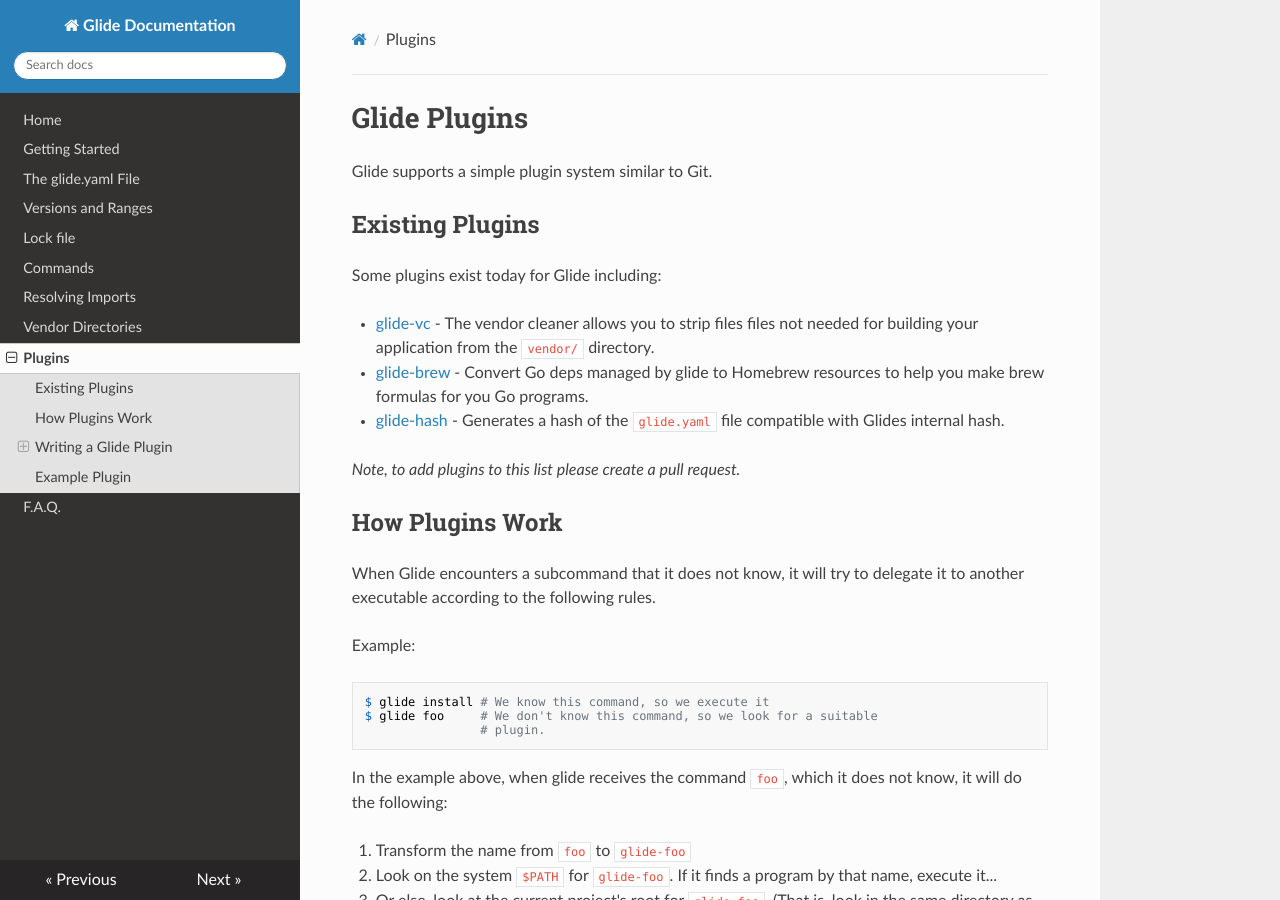
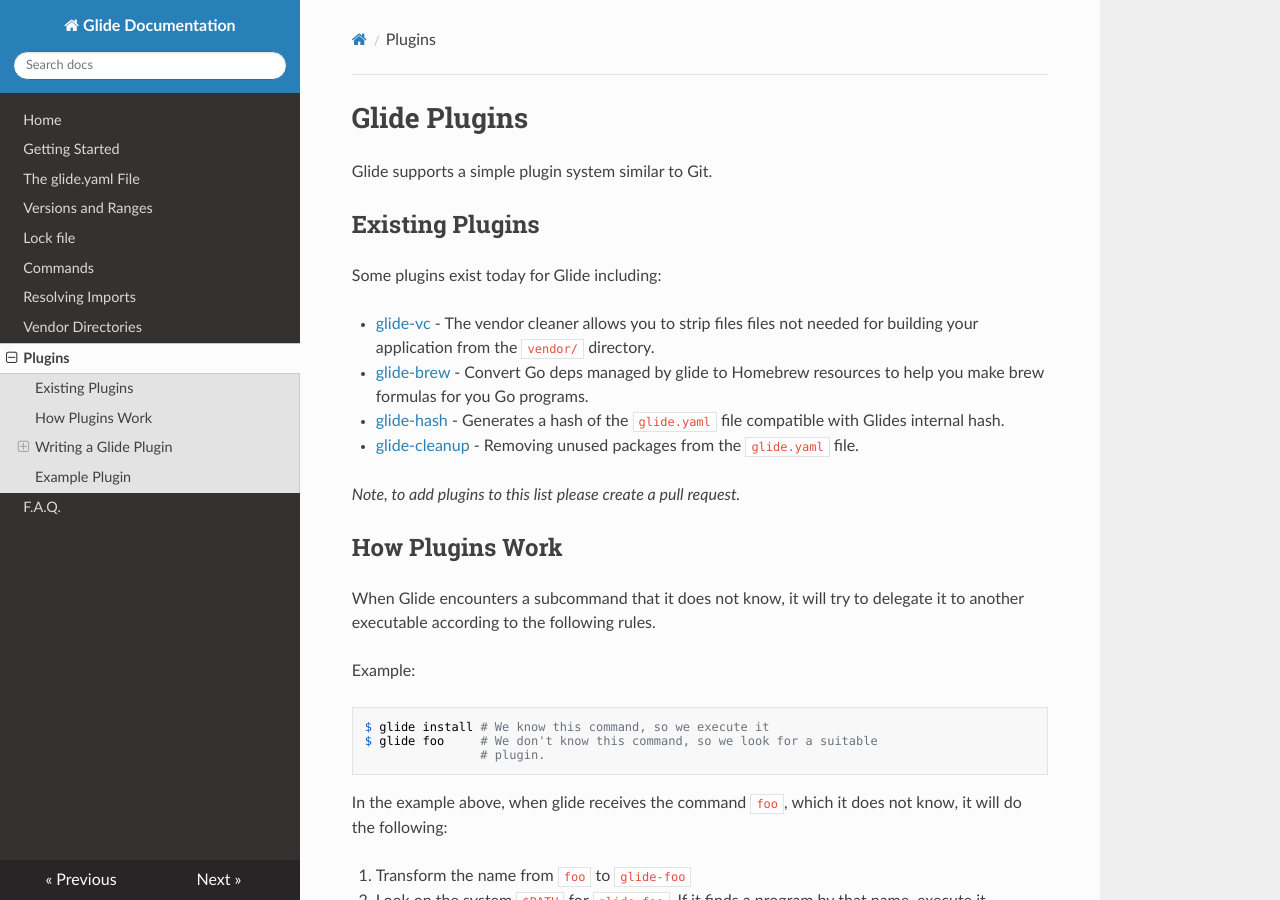
Before and after one commit to Masterminds/glide, an MkDocs documentation site: the page built from docs/plugins.md, in a window 1280 px wide and 900 px high. Built offline with MkDocs 1.6.1, drawn with Linux system fonts in a browser that asks for light colours; nearby versions of some CDN libraries; old or Windows-style settings are respelled for this version of MkDocs.

Commit message:
Add glide-cleanup plugin

```diff
--- a/docs/plugins.md
+++ b/docs/plugins.md
@@ -9,6 +9,7 @@ Some plugins exist today for Glide including:
 * [glide-vc](https://github.com/sgotti/glide-vc) - The vendor cleaner allows you to strip files files not needed for building your application from the `vendor/` directory.
 * [glide-brew](https://github.com/heewa/glide-brew) - Convert Go deps managed by glide to Homebrew resources to help you make brew formulas for you Go programs.
 * [glide-hash](https://github.com/mattfarina/glide-hash) - Generates a hash of the `glide.yaml` file compatible with Glides internal hash.
+* [glide-cleanup](https://github.com/ngdinhtoan/glide-cleanup) - Removing unused packages from the `glide.yaml` file.
 
 _Note, to add plugins to this list please create a pull request._
 
```
